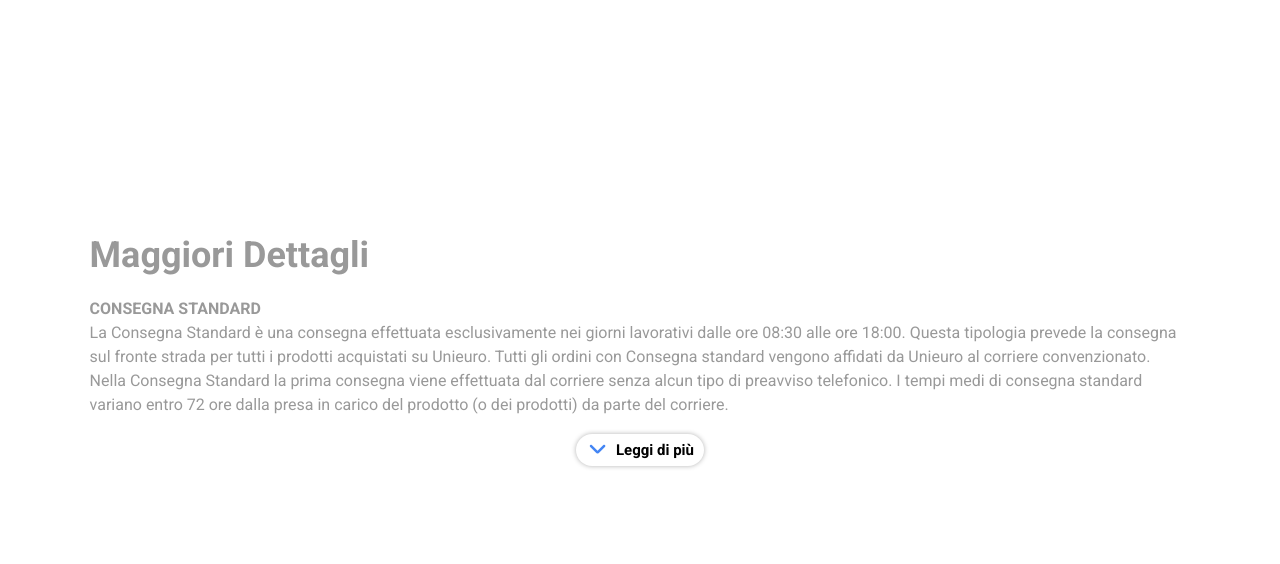
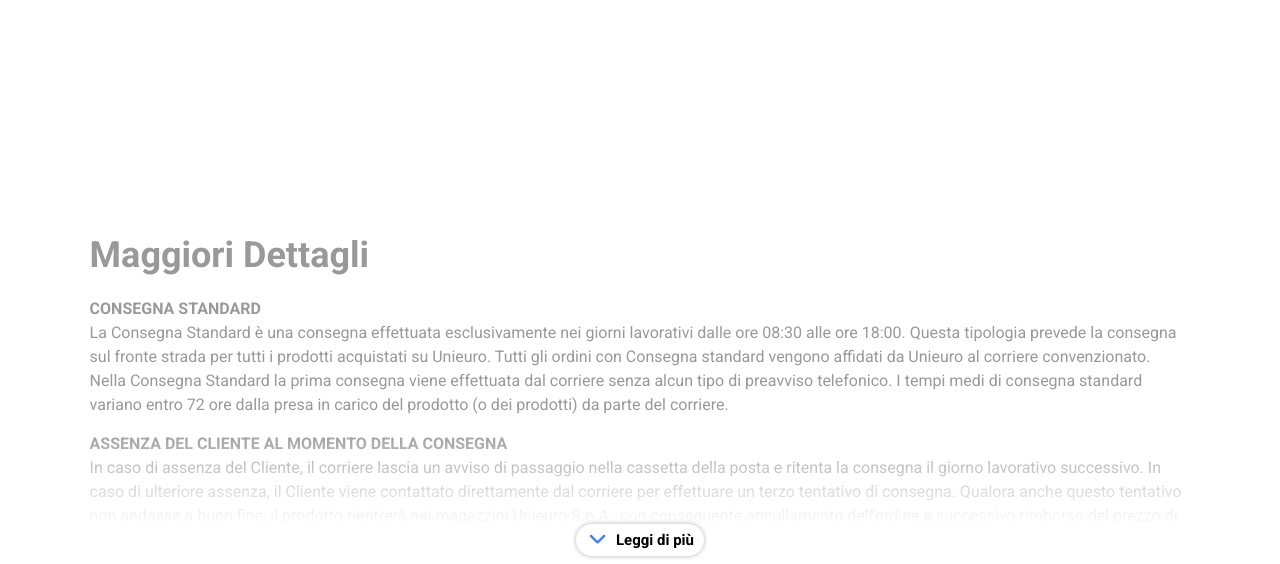
Before and after one commit to pcoppola7/new_repo, a plain HTML site: page Pagina_editoriale/index.html in a window 1280 px wide. Shown: the part 4298-4862 px from the top of the page. Drawn offline with nearby package versions, Linux system fonts and the light colour scheme; files whose address does not match are found by name.

Commit message:
fix linear gradient text

```diff
--- a/Pagina_editoriale/style.css
+++ b/Pagina_editoriale/style.css
@@ -457,11 +457,11 @@
 
 /* ACCORDION */
 .accordion-u {
-    margin: 13vw 0 100px;
+    margin: 13vw 0 0;
 }
 
 .collapse-u {
-    height: 270px;
+    height: 360px;
     overflow: hidden;
 }
 
@@ -497,6 +497,7 @@
     display: flex;
     justify-content: center;
     position: relative;
+    z-index: 11;
 }
 
 .accordion-button-u {
@@ -520,6 +521,15 @@
     position: absolute;
     left: 10px;
     color: #4385f4;
+}
+
+.accordion-item-u::after {
+    content: '';
+    height: 100px;
+    display: block;
+    position: relative;
+    top: -130px;
+    background-image: linear-gradient(to top, #fff, transparent);
 }
 
 .accordion-item:last-of-type .accordion-button.collapsed,
```
